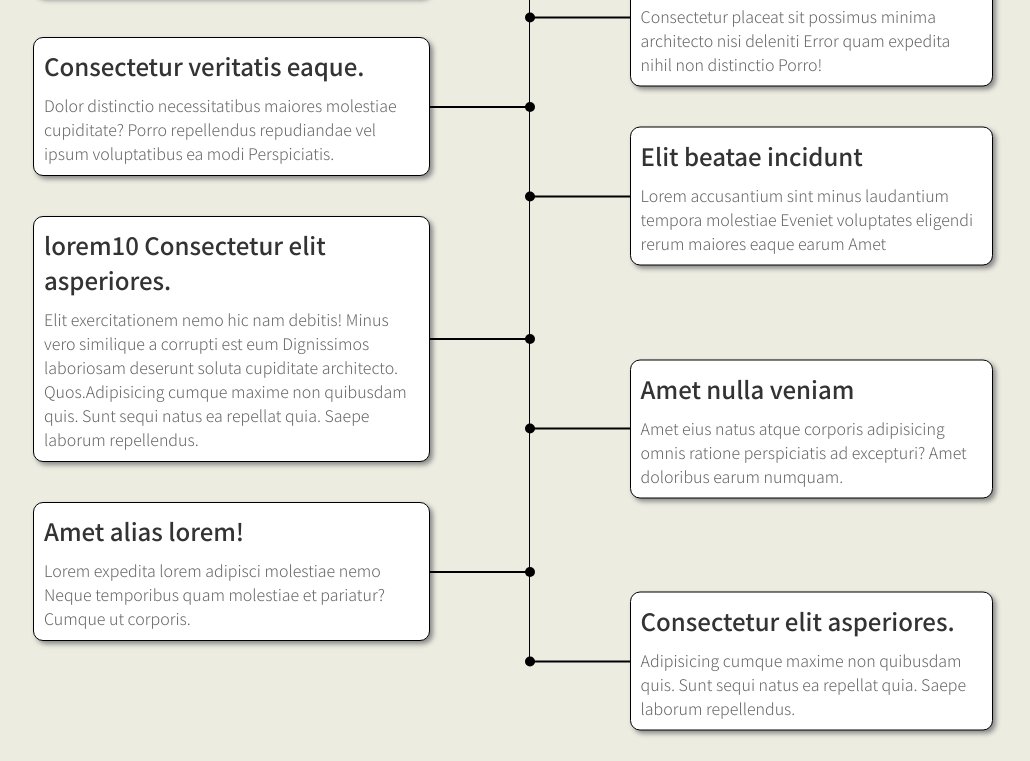
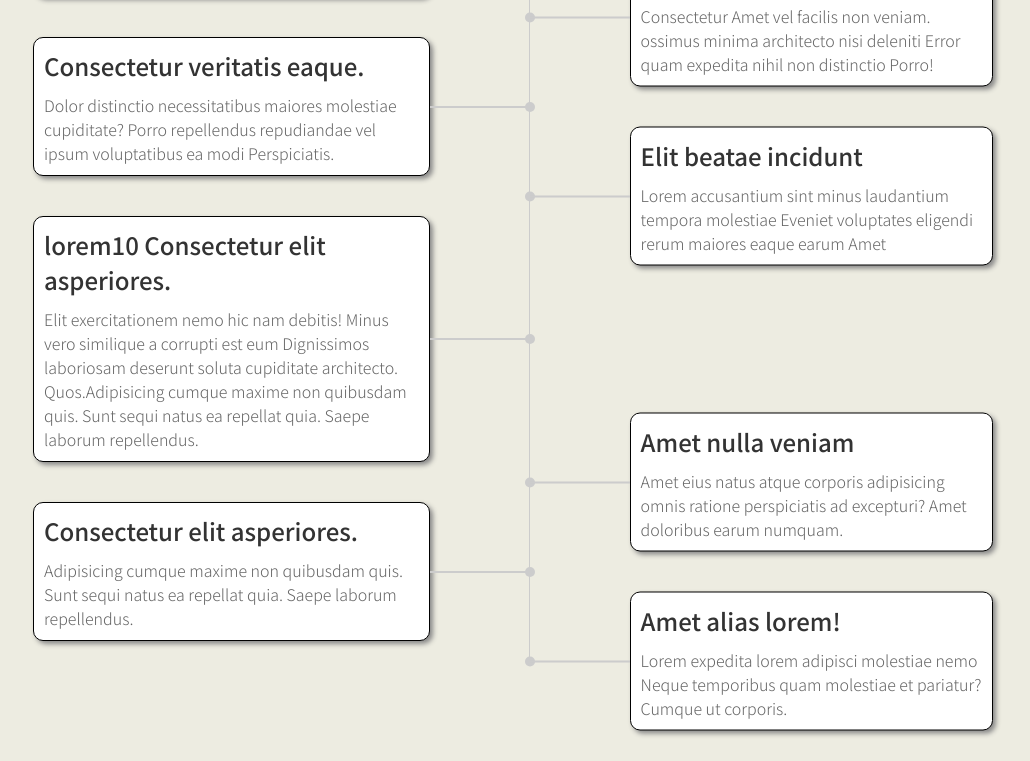
Before and after one commit to jingwangnet/front-end, a plain HTML site: page 14.时间轴/index.html in a window 1280 px wide. Shown: the part 559-1320 px from the top of the page, without its empty margins (127-1157 px from the left). Drawn offline with Linux system fonts and the light colour scheme.

Commit message:
update pesudue element

```diff
--- a/14.时间轴/index.html
+++ b/14.时间轴/index.html
@@ -23,7 +23,7 @@
         <a href="#"><h2>Adipisicing ipsa odit!</h2><p>Dolor beatae soluta id distinctio in, at A accusantium nihil temporibus quas aliquid Soluta corrupti?</p></a>
       </li>
       <li>
-        <a href="#"><h2>Consectetur qui error</h2><p>Consectetur placeat sit possimus minima architecto nisi deleniti Error quam expedita nihil non distinctio Porro!</p></a>
+        <a href="#"><h2>Consectetur qui error</h2><p>Consectetur Amet vel facilis non veniam. ossimus minima architecto nisi deleniti Error quam expedita nihil non distinctio Porro!</p></a>
       </li>
       <li>
         <a href="#"><h2>Consectetur veritatis eaque.</h2><p>Dolor distinctio necessitatibus maiores molestiae cupiditate? Porro repellendus repudiandae vel ipsum voluptatibus ea modi Perspiciatis.</p></a>
@@ -38,10 +38,10 @@
         <a href="#"><h2>Amet nulla veniam</h2><p>Amet eius natus atque corporis adipisicing omnis ratione perspiciatis ad excepturi? Amet doloribus earum numquam.</p></a>
       </li>
       <li>
-        <a href="#"><h2>Amet alias lorem!</h2><p>Lorem expedita lorem adipisci molestiae nemo Neque temporibus quam molestiae et pariatur? Cumque ut corporis.</p></a>
+        <a href="#"><h2>Consectetur elit asperiores.</h2><p>Adipisicing cumque maxime non quibusdam quis. Sunt sequi natus ea repellat quia. Saepe laborum repellendus.</p></a>
       </li>
       <li>
-        <a href="#"><h2>Consectetur elit asperiores.</h2><p>Adipisicing cumque maxime non quibusdam quis. Sunt sequi natus ea repellat quia. Saepe laborum repellendus.</p></a>
+        <a href="#"><h2>Amet alias lorem!</h2><p>Lorem expedita lorem adipisci molestiae nemo Neque temporibus quam molestiae et pariatur? Cumque ut corporis.</p></a>
       </li>
     </ul>
   </div>
--- /dev/null
+++ b/14.时间轴/scss/_tags.scss
@@ -0,0 +1,15 @@
+h1 {
+  font-weight: 900;
+}
+
+h2 {
+  color: #333;
+  font-weight: 500;
+}
+p {
+  color: #666;
+  font-weight: 300;
+}
+a {
+  text-decoration: none;
+}
--- /dev/null
+++ b/14.时间轴/scss/_vars.scss
@@ -0,0 +1,2 @@
+$decoration-line-width: 100px;
+$decoration-color: #ccc;
--- a/14.时间轴/scss/style.scss
+++ b/14.时间轴/scss/style.scss
@@ -1,4 +1,6 @@
 @import 'reset';
+@import 'vars';
+@import 'tags';
 @import url('https://fonts.googleapis.com/css2?family=Noto+Sans+SC:wght@100;300;400;500;700;900&display=swap');
 
 html, body {
@@ -12,14 +14,11 @@ html, body {
     max-width: 960px;
     margin: 0 auto;
 
-    h1 {
-      font-weight: 900;
-    }
 
     .timeline {
-      padding: 100px 0;
+      padding: $decoration-line-width 0;
       display: grid;
-      align-items: center;
+      align-items: end;
       grid-template-columns: auto auto;
       li {
         box-sizing: border-box;
@@ -27,7 +26,6 @@ html, body {
         position: relative;
 
         a {
-          text-decoration: none;
           display: block;
           background-color: #fff;
           border: 1px solid black;
@@ -46,8 +44,6 @@ html, body {
           }
 
           h2 {
-            color: #333;
-            font-weight: 500;
             position: relative;
             margin-bottom: 10px;
 
@@ -64,8 +60,6 @@ html, body {
             }
           }
           p {
-            color: #666;
-            font-weight: 300;
             &:before {
               content: '';
               display: block;
@@ -74,8 +68,8 @@ html, body {
               bottom: 0;
               margin: auto;
               height: 2px;
-              width: 100px;
-              background: black;
+              width: $decoration-line-width;
+              background: $decoration-color;
             }
           }
 
@@ -83,14 +77,14 @@ html, body {
          &:before, &:after {
              content: '';
              position: absolute;
-             background: black;
+             background: $decoration-color;
              top: 0;
              bottom: 0;
              margin: auto;
          }
 
          &:nth-child(odd) {
-           padding-right: 100px;
+           padding-right: $decoration-line-width;
            &:before {
              width: 1px;
              height: 100%;
@@ -110,7 +104,7 @@ html, body {
 
          }
          &:nth-child(even) {
-           padding-left: 100px;
+           padding-left: $decoration-line-width;
            transform: translateY(50%);
            &:before {
              width: 1px;
@@ -119,6 +113,12 @@ html, body {
              height: 10px;
              border-radius: 50%;
              left: -5px;
+           }
+           &:after {
+             width: 1px;
+             height: 100%;
+             left: -1px;
+             z-index: 1;
            }
            p:before {
              left: 0;
```
Also changed, not shown: 14.时间轴/css/style.css.
